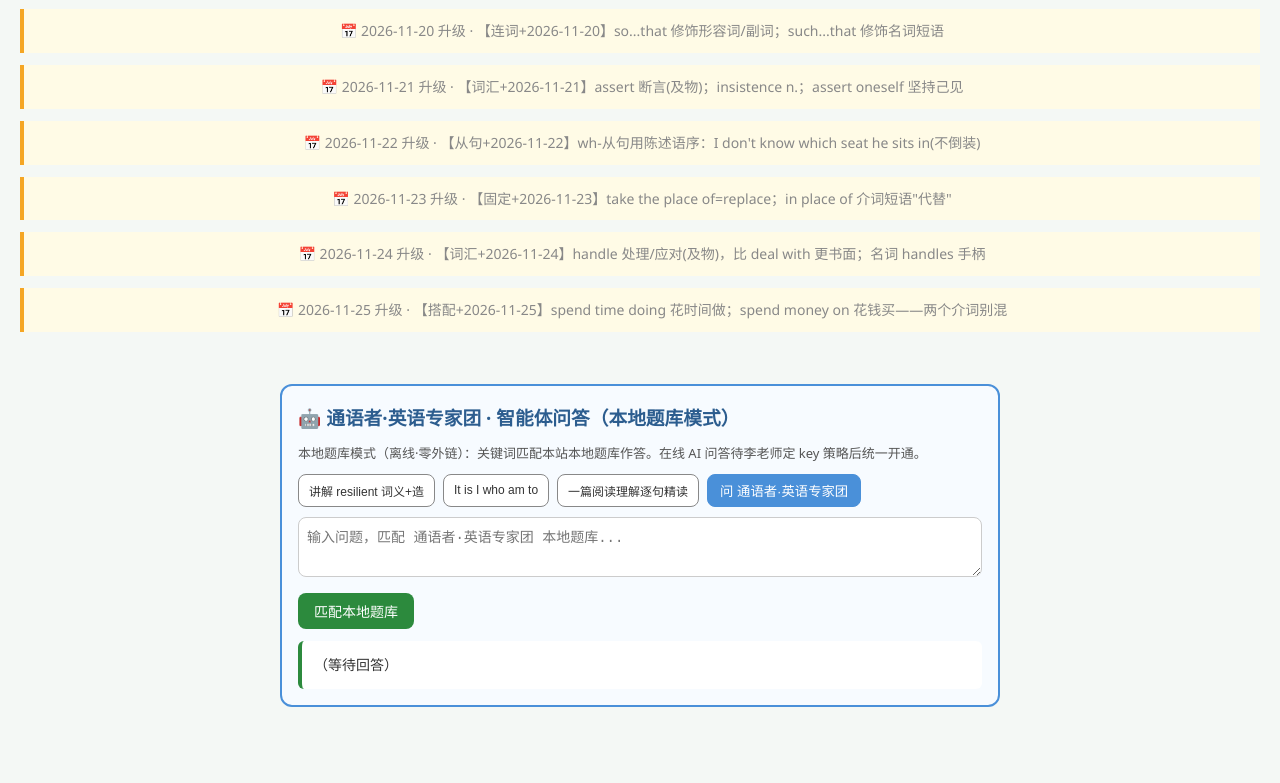
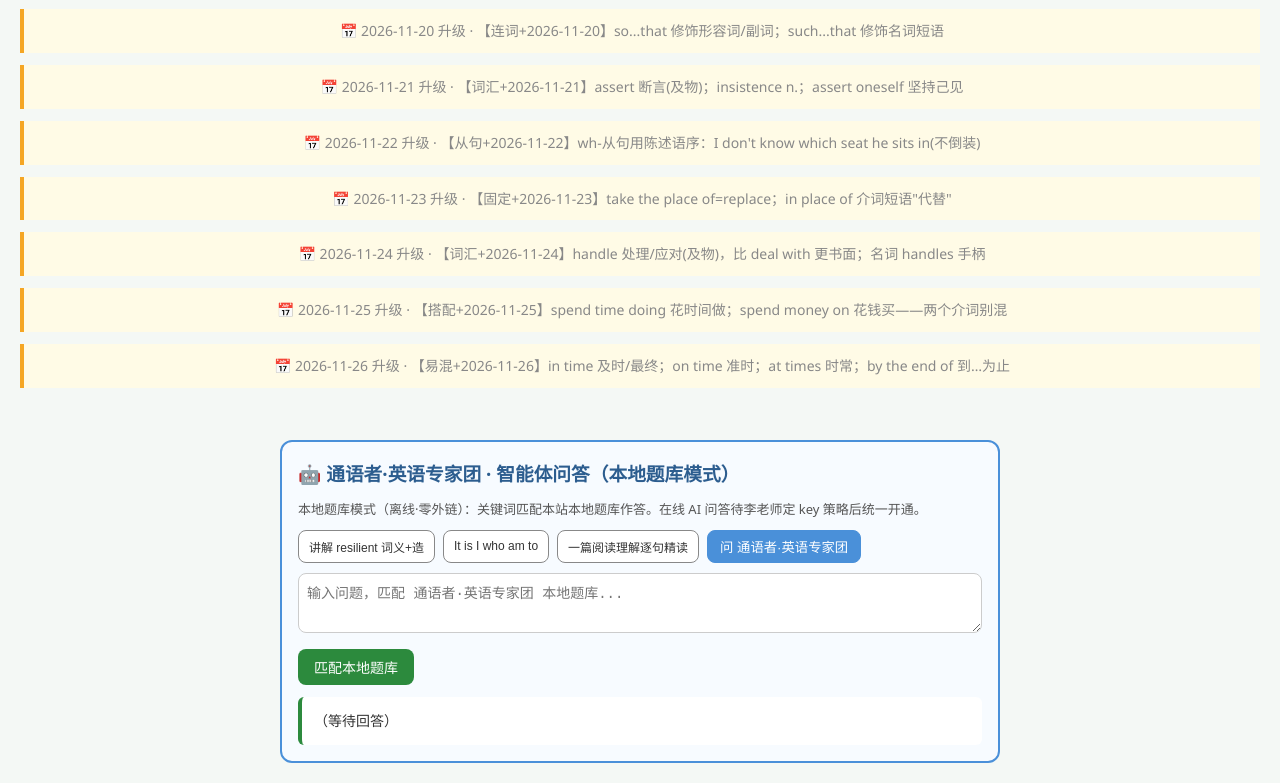
Before and after one commit to dapengzhanchi141345/li-yanming-english, a plain HTML site: page index.html in a window 1280 px wide. Shown: the part 2496-3279 px from the top of the page. Before the commit the page ends 3223 px from the top, so only its background shows below. Drawn offline with Linux system fonts and the light colour scheme.

Commit message:
english 12独立站升级 2026-11-26

```diff
--- a/index.html
+++ b/index.html
@@ -149,6 +149,8 @@ footer{text-align:center;padding:20px;color:#888;font-size:13px;margin-top:30px;
 <div style="background:#fffbe6;border-left:4px solid #f5a623;padding:10px;margin:12px 0;font-size:14px">📅 2026-11-24 升级 · 【词汇+2026-11-24】handle 处理/应对(及物)，比 deal with 更书面；名词 handles 手柄</div>
 
 <div style="background:#fffbe6;border-left:4px solid #f5a623;padding:10px;margin:12px 0;font-size:14px">📅 2026-11-25 升级 · 【搭配+2026-11-25】spend time doing 花时间做；spend money on 花钱买——两个介词别混</div>
+
+<div style="background:#fffbe6;border-left:4px solid #f5a623;padding:10px;margin:12px 0;font-size:14px">📅 2026-11-26 升级 · 【易混+2026-11-26】in time 及时/最终；on time 准时；at times 时常；by the end of 到…为止</div>
 </footer>
 
 <script>
```
